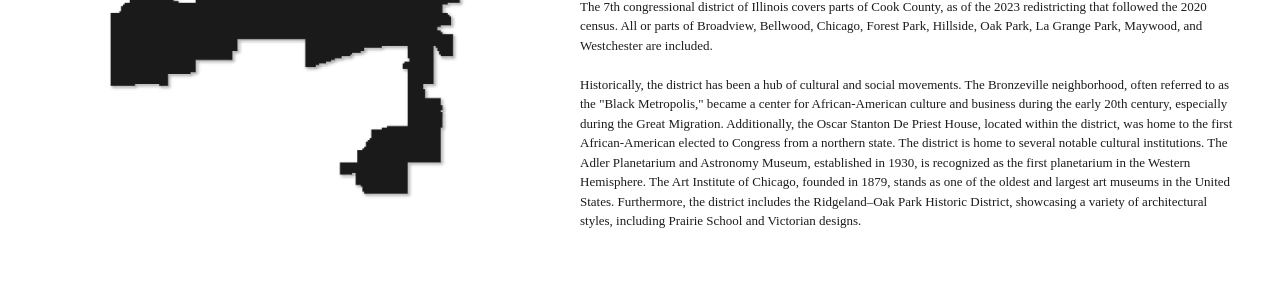
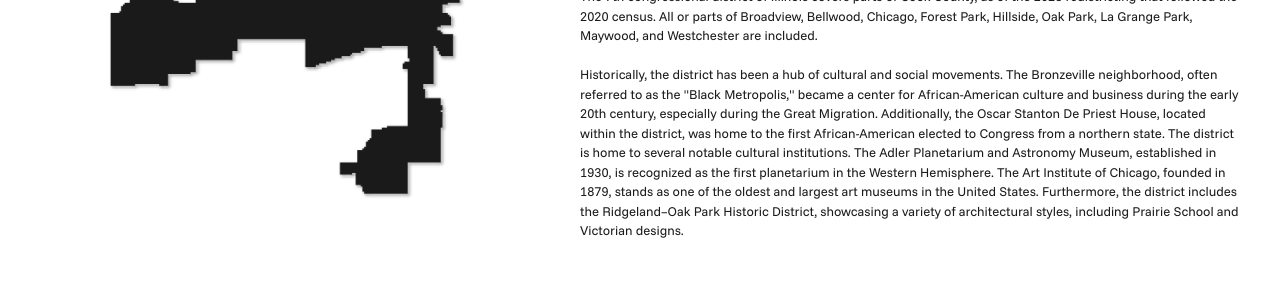
Before and after one commit to pixelprimaries/web, a plain HTML site: page district-7light.html in a window 1280 px wide. Shown: the part 238-530 px from the top of the page. Drawn offline with Linux system fonts and the light colour scheme.

Commit message:
Update district-7light.html

```diff
--- a/district-7light.html
+++ b/district-7light.html
@@ -6,6 +6,17 @@
     <title>District #</title>
     <link href="https://fonts.googleapis.com/css2?family=Press+Start+2P&display=swap" rel="stylesheet">
     <style>
+        /* Define custom fonts */
+        @font-face {
+            font-family: 'Born2bSportyFS';
+            src: url('Born2bSportyFS.otf') format('opentype');
+        }
+
+        @font-face {
+            font-family: 'Funnel Sans';
+            src: url('FunnelSans-VariableFont_wght.ttf') format('truetype');
+        }
+
         /* General Reset */
         body, html {
             margin: 0;
```
